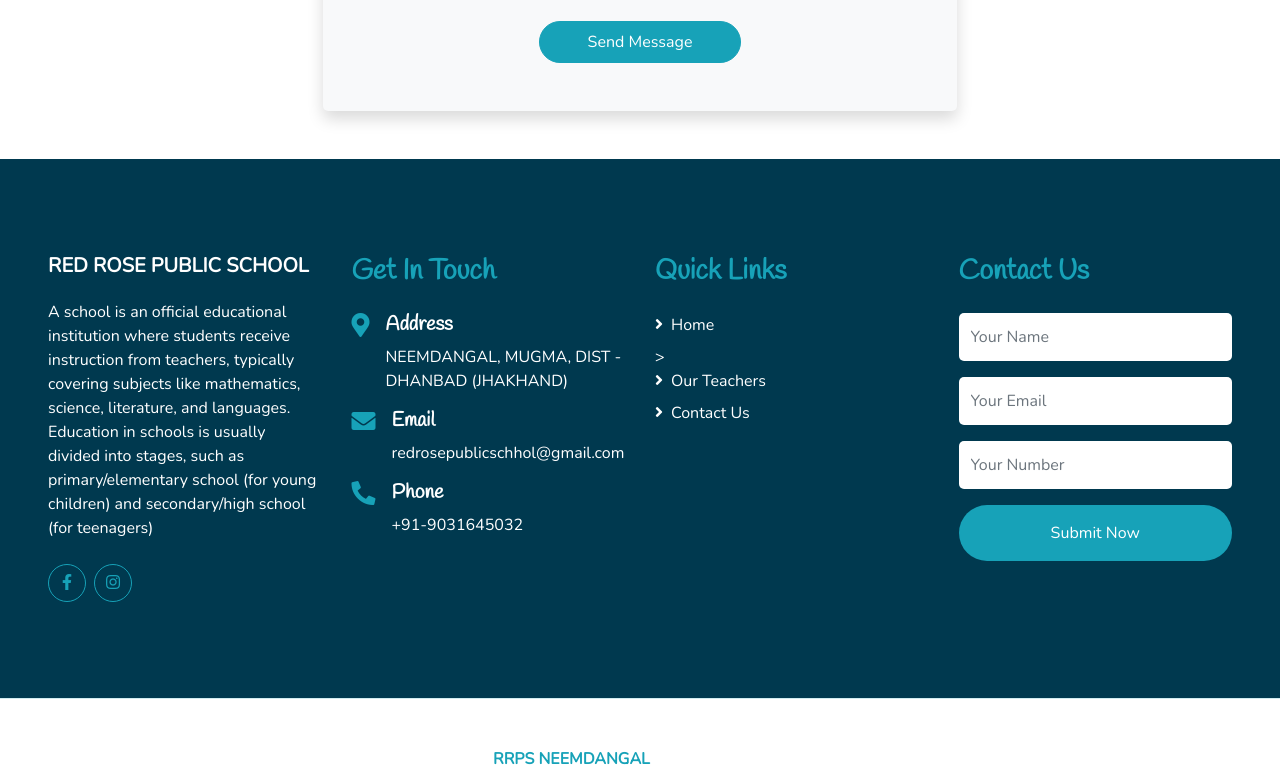
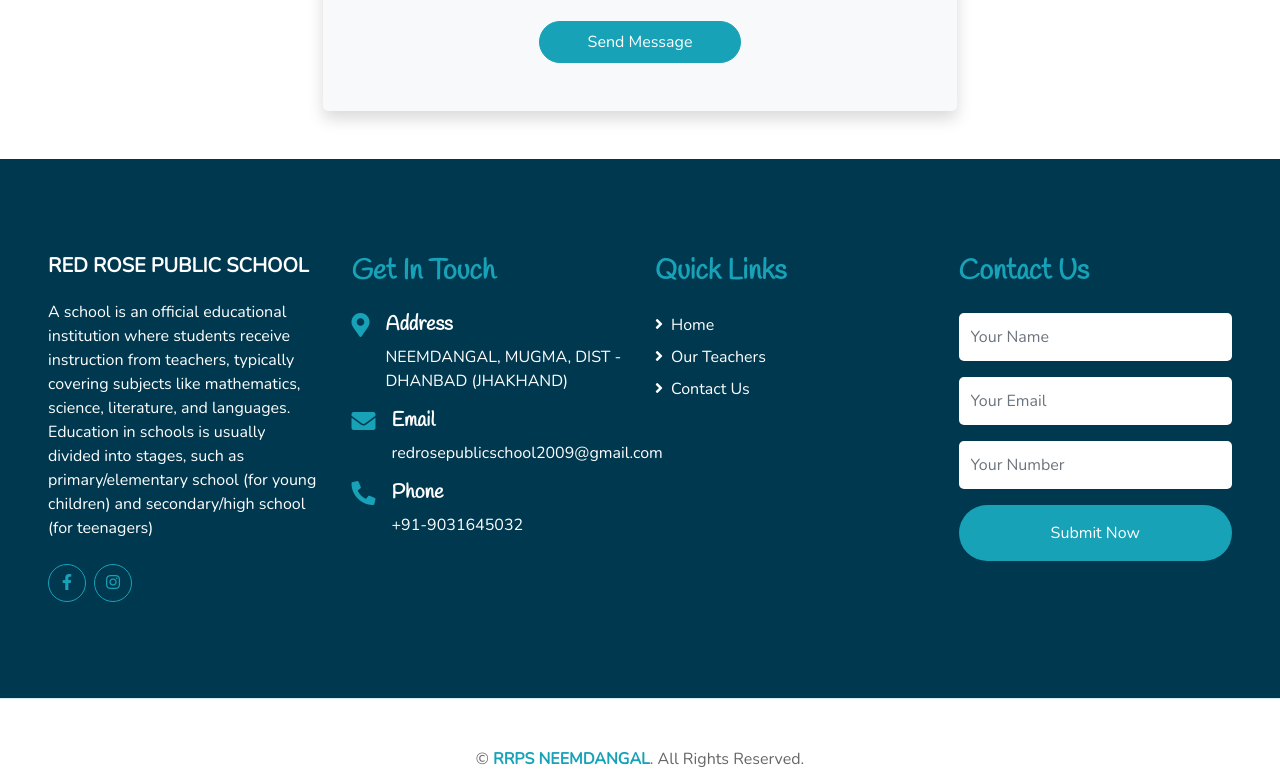
Before and after one commit to redrosepublicschool/school, a plain HTML site: page contact.html in a window 1280 px wide. Shown: the part 1113-1884 px from the top of the page. Drawn offline with nearby package versions, Linux system fonts and the light colour scheme.

Commit message:
Update contact.html

```diff
--- a/contact.html
+++ b/contact.html
@@ -202,7 +202,7 @@
             <a
               class="btn btn-outline-primary rounded-circle text-center mr-2 px-0"
               style="width: 38px; height: 38px"
-              href="#"
+              href="https://www.facebook.com/profile.php?id=61569727346572"
               ><i class="fab fa-facebook-f"></i
             ></a>
             <a
@@ -226,7 +226,7 @@
             <h4 class="fa fa-envelope text-primary"></h4>
             <div class="pl-3">
               <h5 class="text-white">Email</h5>
-              <p>redrosepublicschhol@gmail.com</p>
+              <p>redrosepublicschool2009@gmail.com</p>
             </div>
           </div>
           <div class="d-flex">
@@ -242,7 +242,6 @@
           <div class="d-flex flex-column justify-content-start">
             <a class="text-white mb-2" href="#"
               ><i class="fa fa-angle-right mr-2"></i>Home</a
-            >
             >
             <a class="text-white mb-2" href="#"
               ><i class="fa fa-angle-right mr-2"></i>Our Teachers</a
@@ -301,7 +300,7 @@
         class="container-fluid pt-5"
         style="border-top: 1px solid rgba(23, 162, 184, 0.2) ;"
       >
-        <p class="m-0 text-center text-white">
+        <p class="m-0 text-center text-black">
           &copy;
           <a class="text-primary font-weight-bold" href="#">RRPS NEEMDANGAL</a>.
           All Rights Reserved.
```
